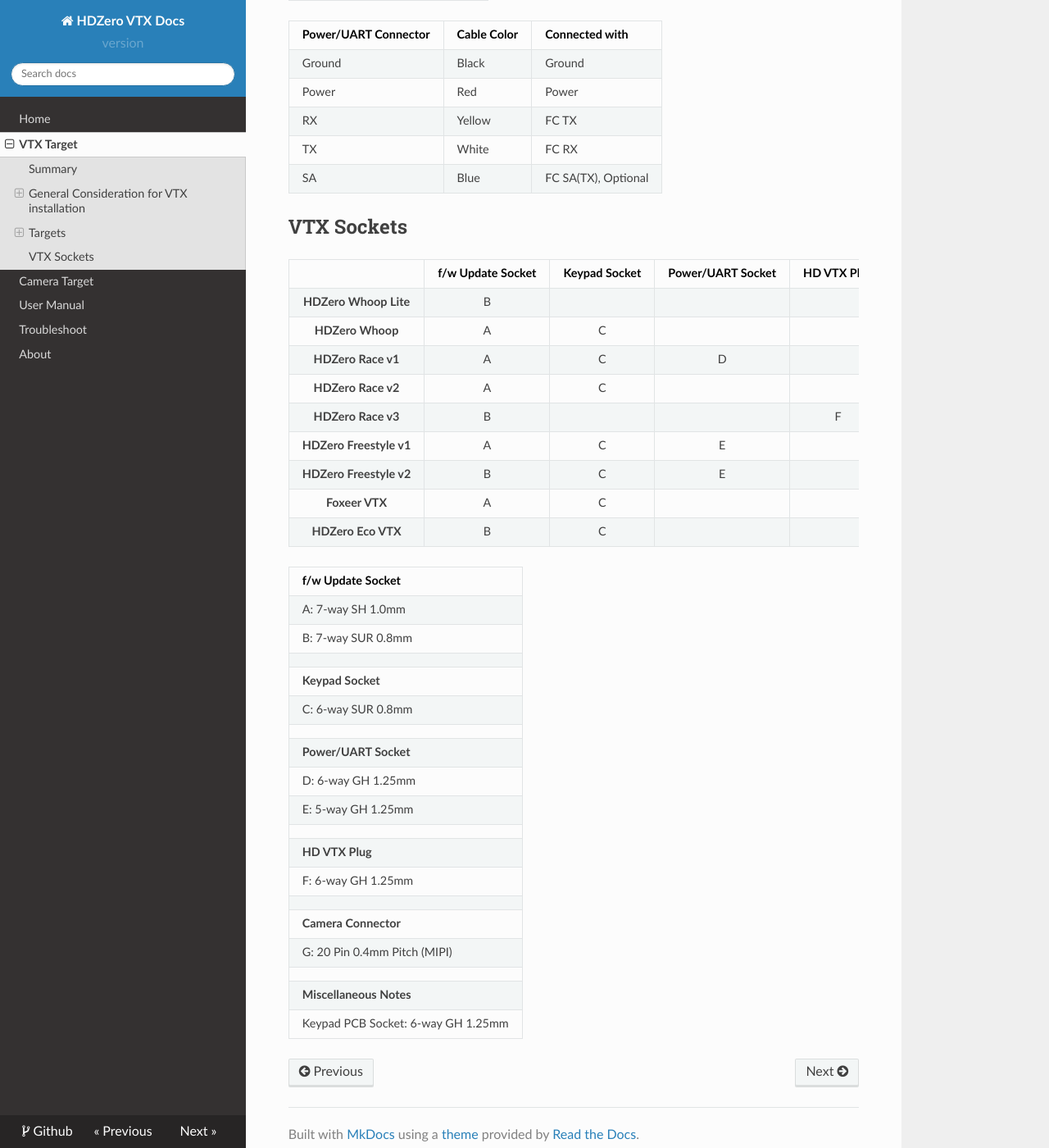
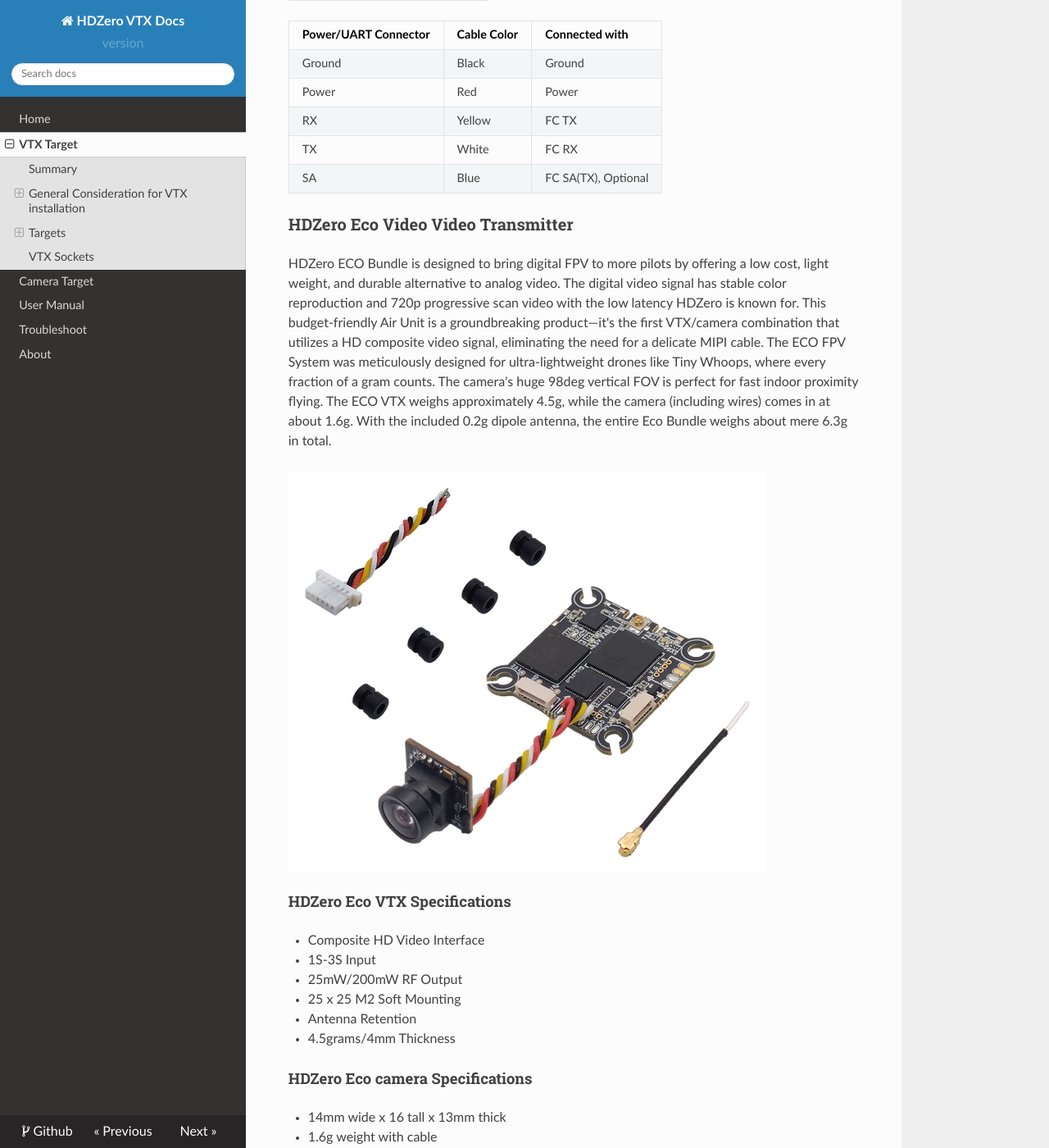
Before and after one commit to hd-zero/hdzero-vtx-docs, an MkDocs documentation site: the page built from docs/vtx_targets.md, in a window 1280 px wide and 1400 px high, scrolled down 15417 px. Shown: the whole window at 82% size. Built offline with MkDocs 1.6.1, drawn with Linux system fonts in a browser that asks for light colours; nearby versions of some CDN libraries; some of the changed text lies outside the part shown.

Commit message:
new target hdzero eco vtx

```diff
--- a/docs/vtx_targets.md
+++ b/docs/vtx_targets.md
@@ -2,19 +2,19 @@
 
 ## Summary
 
-|           VTX Name           |    Whoop(EOL)    |        Whoop Lite        |    Race V1(EOL)    |    Race V2(EOL)    |       Race V3       |              Freestyle V1 (EOL)              |                  Freestyle V2                  |           Eco VTX           |
-| :--------------------------: | :---------------: | :----------------------: | :-----------------: | :-----------------: | :-----------------: | :--------------------------------------------: | :--------------------------------------------: | :-------------------------: |
-| **Dimension(mm x mm)** |       32x32       |          32x32          |        27x45        |        34x34        |        28x32        |                     40x40                     |                     29x30                     |            32x32            |
-|  **Mounting Pattern**  | 25.5x25.5<br />M2 | 25.5x25.5<br />M2 (Soft) | 20x20<br />M4(Soft) | 20x20<br />M4(Soft) | 20x20<br />M4(Soft) |              30x30<br />M3(Soft)              |                 20x20<br />M2                 | 25.5x25.5``M2 (Soft) |
-|   **Weight(grams)**   |        5.3        |           4.5           |          7          |          6          |         5.5         |                       28                       |                      22.3                      |             4.5             |
-|    **Power Input**    |      7V-17V      |          1S-3S          |       7V-17V       |       7V-17V       |       4V-12V       |           2S-6S (2rd batch or later)           |                     7-25V                     |           4V-12V           |
-| **Power Consumption** |       5~6W       |           5~6W           |        5~6W        |        5~6W        |        5~6W        |                     6~15W                     |                     6~15W                     |            5~6W            |
-|  **RF Power Output**  |    25mW,200mW    |        25mW,200mW        |     25mW,200mW     |     25mW,200mW     |     25mW,200mW     | 25mW,200mW (500mW,<br />1W if with HAM license | 25mW,200mW (500mW,<br />1W if with HAM license |         25mW,200mW         |
-|    **Secured U.FL**    |        No        |           Yes           |         Yes         |         Yes         |         Yes         |                      Yes                      |                      Yes                      |             Yes             |
-|  **Antenna Included**  |   Not included   |       Not included       |    Not included    |    Not included    |    Not included    |                Polarized(RHCP)                |                Polarized(RHCP)                |           Dipole           |
-|  **Tramp/SmartAudio**  |        No        |        SmartAudio        |     SmartAudio     |     SmartAudio     |        Tramp        |                   SmartAudio                   |                   SmartAudio                   |             No             |
-|       **Keypad**       |        Yes        |            No            |         Yes         |         Yes         |         No         |                      Yes                      |                      Yes                      |             Yes             |
-|    **Application**    |       Whoop       |        TinyWhoop        |        Race        |        Race        |        Race        |                   Freestyle                   |                   Freestyle                   |          TinyWhoop          |
+|           VTX Name           |    Whoop(EOL)    |        Whoop Lite        |    Race V1(EOL)    |    Race V2(EOL)    |       Race V3       |              Freestyle V1 (EOL)              |                  Freestyle V2                  |         Eco VTX         |
+| :--------------------------: | :---------------: | :----------------------: | :-----------------: | :-----------------: | :-----------------: | :--------------------------------------------: | :--------------------------------------------: | :----------------------: |
+| **Dimension(mm x mm)** |       32x32       |          32x32          |        27x45        |        34x34        |        28x32        |                     40x40                     |                     29x30                     |          32x32          |
+|  **Mounting Pattern**  | 25.5x25.5<br />M2 | 25.5x25.5<br />M2 (Soft) | 20x20<br />M4(Soft) | 20x20<br />M4(Soft) | 20x20<br />M4(Soft) |              30x30<br />M3(Soft)              |                 20x20<br />M2                 | 25.5x25.5<br />M2 (Soft) |
+|   **Weight(grams)**   |        5.3        |           4.5           |          7          |          6          |         5.5         |                       28                       |                      22.3                      |           4.5           |
+|    **Power Input**    |      7V-17V      |          1S-3S          |       7V-17V       |       7V-17V       |       4V-12V       |           2S-6S (2rd batch or later)           |                     7-25V                     |          4V-12V          |
+| **Power Consumption** |       5~6W       |           5~6W           |        5~6W        |        5~6W        |        5~6W        |                     6~15W                     |                     6~15W                     |           5~6W           |
+|  **RF Power Output**  |    25mW,200mW    |        25mW,200mW        |     25mW,200mW     |     25mW,200mW     |     25mW,200mW     | 25mW,200mW (500mW,<br />1W if with HAM license | 25mW,200mW (500mW,<br />1W if with HAM license |        25mW,200mW        |
+|    **Secured U.FL**    |        No        |           Yes           |         Yes         |         Yes         |         Yes         |                      Yes                      |                      Yes                      |           Yes           |
+|  **Antenna Included**  |   Not included   |       Not included       |    Not included    |    Not included    |    Not included    |                Polarized(RHCP)                |                Polarized(RHCP)                |          Dipole          |
+|  **Tramp/SmartAudio**  |        No        |        SmartAudio        |     SmartAudio     |     SmartAudio     |        Tramp        |                   SmartAudio                   |                   SmartAudio                   |            No            |
+|       **Keypad**       |        Yes        |            No            |         Yes         |         Yes         |         No         |                      Yes                      |                      Yes                      |           Yes           |
+|    **Application**    |       Whoop       |        TinyWhoop        |        Race        |        Race        |        Race        |                   Freestyle                   |                   Freestyle                   |        TinyWhoop        |
 
 ## **General Consideration for VTX installation**
 
@@ -327,6 +327,35 @@ The HDZero Freestyle V2 VTX is our 2nd generation 5.8GHz digital video transmitt
 | TX                   | White       | FC RX               |
 | SA                   | Blue        | FC SA(TX), Optional |
 
+### HDZero Eco Video Video Transmitter
+
+HDZero ECO Bundle is designed to bring digital FPV to more pilots by offering a low cost, light weight, and durable alternative to analog video. The digital video signal has stable color reproduction and 720p progressive scan video with the low latency HDZero is known for.
+This budget-friendly Air Unit is a groundbreaking product—it's the first VTX/camera combination that utilizes a HD composite video signal, eliminating the need for a delicate MIPI cable.
+The ECO FPV System was meticulously designed for ultra-lightweight drones like Tiny Whoops, where every fraction of a gram counts. The camera's huge 98deg vertical FOV is perfect for fast indoor proximity flying. The ECO VTX weighs approximately 4.5g, while the camera (including wires) comes in at about 1.6g. With the included 0.2g dipole antenna, the entire Eco Bundle weighs about mere 6.3g in total.
+
+<img src="https://raw.githubusercontent.com/hd-zero/hdzero-vtx-docs/main/img/HDZero_Eco_intro.png" style="width:100">
+
+#### HDZero Eco VTX Specifications
+
+- Composite HD Video Interface
+- 1S-3S Input
+- 25mW/200mW RF Output
+- 25 x 25 M2 Soft Mounting
+- Antenna Retention
+- 4.5grams/4mm Thickness
+
+#### HDZero Eco camera Specifications
+
+- 14mm wide x 16 tall x 13mm thick
+- 1.6g weight with cable
+- 1/3” CMOS sensor
+- FOV: 4:3  D:150° H:120° V:98°
+- Suggested Setting
+  - Sharpness: 15
+  - Saturation: 8
+  - R Surp: 8
+  - Brightness: 45
+
 ## VTX Sockets
 
 |                              | f/w Update Socket | Keypad Socket | Power/UART Socket | HD VTX Plug | Camera Connector |
```
Also changed, not shown: img/HDZero_Eco_intro.png (added).
